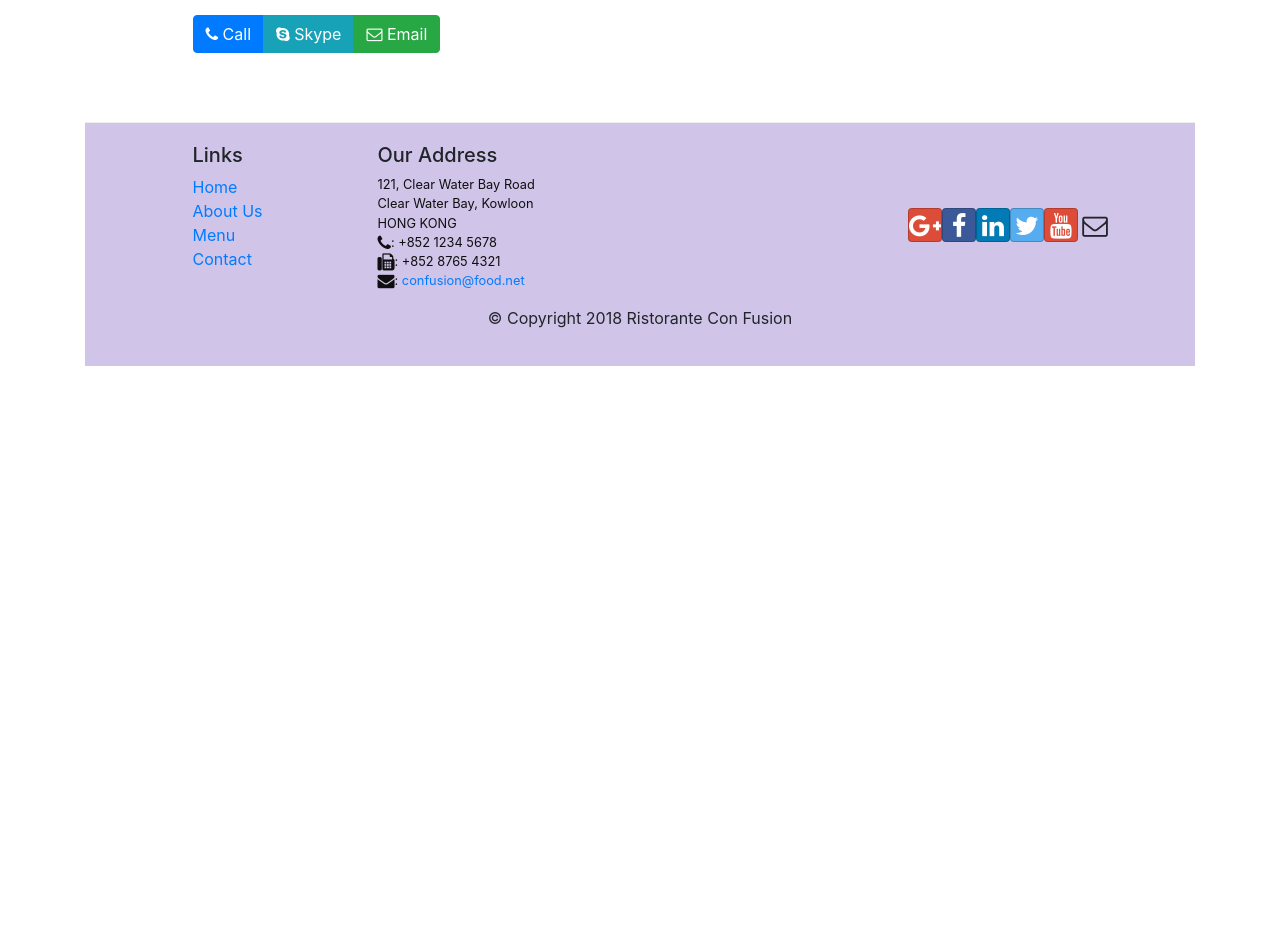
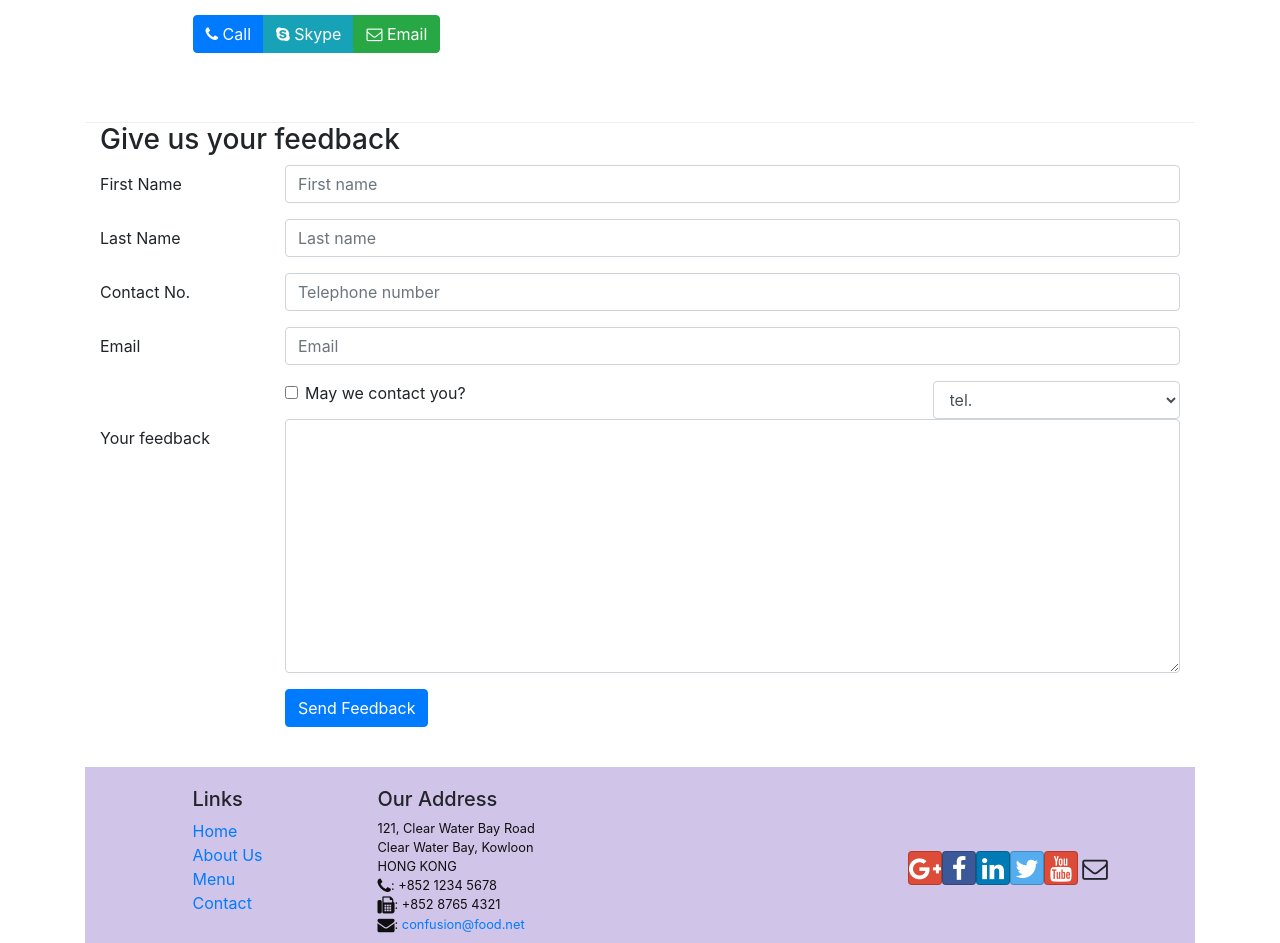
Before and after one commit to ridwanultanvir/Confusion-react-, a React (Create React App) app: page /contactus in a window 1280 px wide. Shown: the part 720-1663 px from the top of the page. Before the commit the page ends 1086 px from the top, so only its background shows below. Built offline with nearby package versions, Linux system fonts and the light colour scheme.

Commit message:
controlled from added in contactComponent

```diff
--- /dev/null
+++ b/src/components/AboutComponent.js
@@ -0,0 +1,13 @@
+import React, { Component } from "react";
+
+class About extends Component {
+  render() {
+    return (
+      <div>
+        <h1>about us</h1>
+      </div>
+    );
+  }
+}
+
+export default About;
--- a/src/components/ContactComponent.js
+++ b/src/components/ContactComponent.js
@@ -1,8 +1,47 @@
-import React from "react";
-import { Breadcrumb, BreadcrumbItem } from "reactstrap";
+import React, { Component } from "react";
+import {
+  Breadcrumb,
+  BreadcrumbItem,
+  Form,
+  FormGroup,
+  Label,
+  Col,
+  Input,
+  Row,
+  Button,
+} from "reactstrap";
 import { Link } from "react-router-dom";
 
-function Contact(props) {
+class Contact extends Component {
+  constructor(props) {
+    super(props);
+
+    this.state = {
+      firstname: "",
+      lastname: "",
+      email: "",
+      telnum: "",
+      agree: false,
+      contactType: "Tel.",
+      message: "",
+    };
+  }
+
+  handleInputChange(event) {
+    const target = event.target;
+    console.log(target);
+
+    const value = target.type === "checkbox" ? target.checked : target.value;
+    const name = target.name;
+
+    this.setState({ [name]: value });
+  }
+
+  handleSubmit(event) {
+    alert("current state is " + JSON.stringify(this.state));
+  }
+
+  render() {
     return (
       <div className="container">
         <div className="row">
@@ -63,8 +102,135 @@ function Contact(props) {
             </div>
           </div>
         </div>
+
+        <div className="row">
+          <div className="col-12">
+            <h3>Give us your feedback</h3>
+          </div>
+        </div>
+
+        <div className="row">
+          <div className="col-12">
+            <Form onSubmit={(e) => this.handleSubmit(e)}>
+              <FormGroup row>
+                <Label for="fName" sm={2}>
+                  First Name
+                </Label>
+                <Col sm={10}>
+                  <Input
+                    type="text"
+                    name="firstname"
+                    id="fName"
+                    placeholder="First name"
+                    value={this.state.firstname}
+                    onChange={(event) => this.handleInputChange(event)}
+                  />
+                </Col>
+              </FormGroup>
+              <FormGroup row>
+                <Label for="lName" sm={2}>
+                  Last Name
+                </Label>
+                <Col sm={10}>
+                  <Input
+                    type="text"
+                    name="lastname"
+                    id="lName"
+                    placeholder="Last name"
+                    value={this.state.lastname}
+                    onChange={(event) => this.handleInputChange(event)}
+                  />
+                </Col>
+              </FormGroup>
+              <FormGroup row>
+                <Label for="telephoneNum" sm={2}>
+                  Contact No.
+                </Label>
+                <Col sm={10}>
+                  <Input
+                    type="text"
+                    name="telnum"
+                    id="telephoneNum"
+                    placeholder="Telephone number"
+                    value={this.state.telnum}
+                    onChange={(event) => this.handleInputChange(event)}
+                  />
+                </Col>
+              </FormGroup>
+
+              <FormGroup row>
+                <Label for="emailNum" sm={2}>
+                  Email
+                </Label>
+                <Col sm={10}>
+                  <Input
+                    type="email"
+                    name="email"
+                    id="emailNum"
+                    placeholder="Email"
+                    value={this.state.email}
+                    onChange={(event) => this.handleInputChange(event)}
+                  />
+                </Col>
+              </FormGroup>
+
+              <Row Form>
+                <Col sm={{ size: 7, offset: 2 }}>
+                  <FormGroup check>
+                    <Input
+                      type="checkbox"
+                      name="agree"
+                      id="exampleCheck"
+                      checked={this.state.agree}
+                      onChange={(event) => this.handleInputChange(event)}
+                    />
+                    <Label for="exampleCheck" check>
+                      May we contact you?
+                    </Label>
+                  </FormGroup>
+                </Col>
+                <Col sm={{ size: 3 }}>
+                  <Input
+                    type="select"
+                    name="contactType"
+                    id="contactType"
+                    value={this.state.contactType}
+                    onChange={(event) => this.handleInputChange(event)}
+                  >
+                    <option>tel.</option>
+                    <option>Email</option>
+                  </Input>
+                </Col>
+              </Row>
+
+              <FormGroup row>
+                <Label for="exampleText" sm={2}>
+                  Your feedback
+                </Label>
+                <Col sm={10}>
+                  <Input
+                    type="textarea"
+                    name="message"
+                    id="exampleText"
+                    rows="10"
+                    onChange={(event) => this.handleInputChange(event)}
+                  />
+                </Col>
+              </FormGroup>
+              <FormGroup row>
+                <Col md={{ size: 10, offset: 2 }}>
+                  <Button type="submit" color="primary">
+                    Send Feedback
+                  </Button>
+                </Col>
+              </FormGroup>
+            </Form>
+          </div>
+        </div>
+        <br />
       </div>
     );
   }
+}
 
 export default Contact;
--- a/src/components/MainComponent.js
+++ b/src/components/MainComponent.js
@@ -9,6 +9,7 @@ import Header from "./HeaderComponent";
 import Footer from "./FooterComponet";
 import Home from "./HomeComponent";
 import Contact from "./ContactComponent";
+import About from "./AboutComponent";
 import { Switch, Route, Redirect } from "react-router-dom";
 
 class Main extends Component {
@@ -74,8 +75,13 @@ class Main extends Component {
             component={() => <Menu dishes={DISHES} />}
           />
           <Route path="/menu/:dishId" component={DishWithId} />
-          <Route path="/contactus" component={() => <Contact />} />
-          <Redirect to="/home" />
+          <Route path="/contactus">
+            <Contact />
+          </Route>
+          <Route path="/aboutus">
+            <About />
+          </Route>
+          {/*<Redirect to="/home" />*/}
         </Switch>
         <Footer />
       </div>
```
Lines whose indentation alone changed are shown as unchanged.
